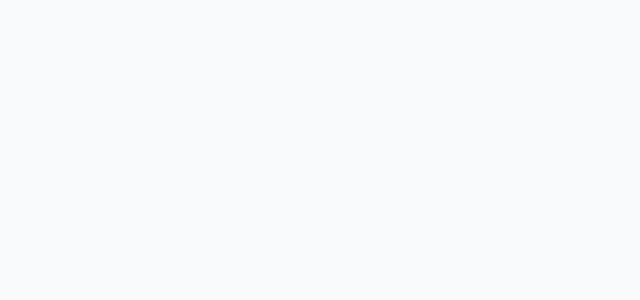
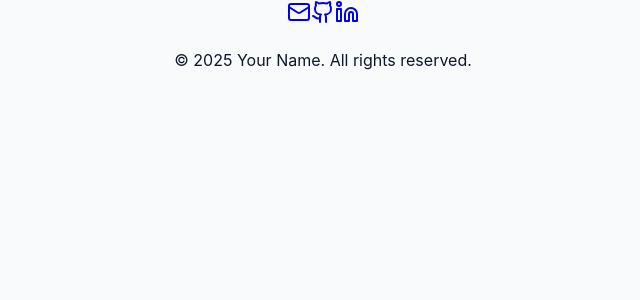
Before and after one commit to bodee-angus/portfolio-site, a React (Vite) app: page / in a window 1280 px wide. Shown: the top 300 px of the page, without its empty margins (317-957 px from the left). Built offline with nearby package versions, Linux system fonts and the light colour scheme.

Commit message:
Wire App layout with section components

```diff
--- a/src/App.tsx
+++ b/src/App.tsx
@@ -1,6 +1,19 @@
+import { About } from "./components/About"
+import { Footer } from "./components/Footer"
+import { Header } from "./components/Header"
+import { Hero } from "./components/Hero"
+import { Projects } from "./components/Projects"
+
 export default function App() {
   return (
-    <>
-    </>
+    <div className="size-full">
+      <Header />
+      <main>
+        <Hero />
+        <Projects />
+        <About />
+        <Footer />
+      </main>
+    </div>
   )
 }
--- a/src/components/About.tsx
+++ b/src/components/About.tsx
@@ -0,0 +1,3 @@
+export function About() {
+  return <section />
+}
--- a/src/components/Header.tsx
+++ b/src/components/Header.tsx
@@ -0,0 +1,3 @@
+export function Header() {
+  return <header />
+}
--- a/src/components/Hero.tsx
+++ b/src/components/Hero.tsx
@@ -0,0 +1,3 @@
+export function Hero() {
+  return <section />
+}
--- a/src/components/Projects.tsx
+++ b/src/components/Projects.tsx
@@ -0,0 +1,3 @@
+export function Projects() {
+  return <section />
+}
```
